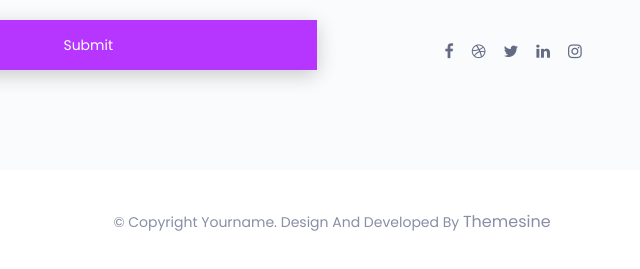
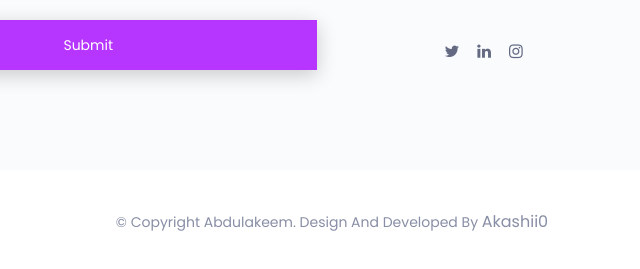
Before and after one commit to Akashii0/Portfolio, a website: page templates/index.html in a window 1280 px wide. Shown: the part 5934-6203 px from the top of the page, 308-948 px from the left. Drawn offline with nearby package versions, Linux system fonts and the light colour scheme.

Commit message:
updated index.html :))

```diff
--- a/templates/index.html
+++ b/templates/index.html
@@ -609,11 +609,9 @@
 							</div><!--/.contact-adress-->
 							<div class="hm-foot-icon">
 								<ul>
-									<li><a href="#"><i class="fa fa-facebook"></i></a></li><!--/li-->
-									<li><a href="#"><i class="fa fa-dribbble"></i></a></li><!--/li-->
-									<li><a href="#"><i class="fa fa-twitter"></i></a></li><!--/li-->
-									<li><a href="#"><i class="fa fa-linkedin"></i></a></li><!--/li-->
-									<li><a href="#"><i class="fa fa-instagram"></i></a></li><!--/li-->
+									<li><a href="https://twitter.com/abdulakeem_raji"><i class="fa fa-twitter"></i></a></li><!--/li-->
+									<li><a href="https://www.linkedin.com/in/abdulhakeem-raji-097619279"><i class="fa fa-linkedin"></i></a></li><!--/li-->
+									<li><a href="https://www.instagram.com/akeem_rajii"><i class="fa fa-instagram"></i></a></li><!--/li-->
 								</ul><!--/ul-->
 							</div><!--/.hm-foot-icon-->
 						</div><!--/.single-contact-box-->
@@ -622,15 +620,13 @@
 			</div><!--/.contact-content-->
 		</div><!--/.container-->
 
-	</section><!--/.contact-->
-	<!--contact end -->
+	</section>
 
-	<!--footer-copyright start-->
 	<footer id="footer-copyright" class="footer-copyright">
 		<div class="container">
 			<div class="hm-footer-copyright text-center">
 				<p>
-					&copy; copyright yourname. design and developed by <a href="https://www.themesine.com/">themesine</a>
+					&copy; copyright Abdulakeem. design and developed by <a href="https://github.com/Akashii0">Akashii0</a>
 				</p><!--/p-->
 			</div><!--/.text-center-->
 		</div><!--/.container-->
```
